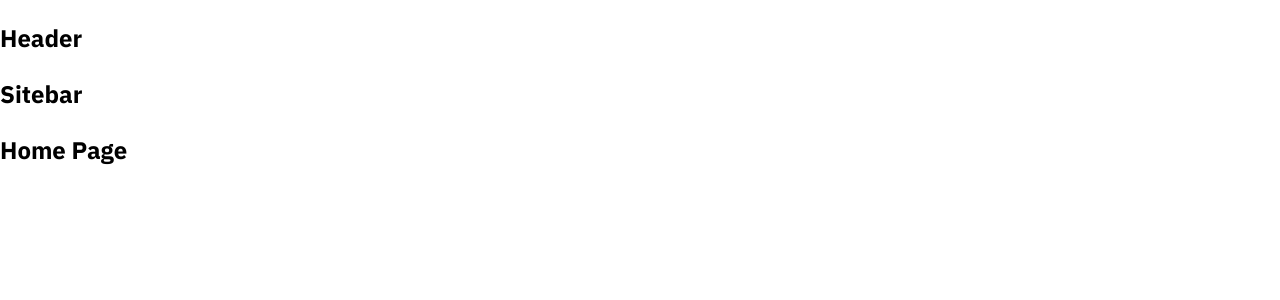
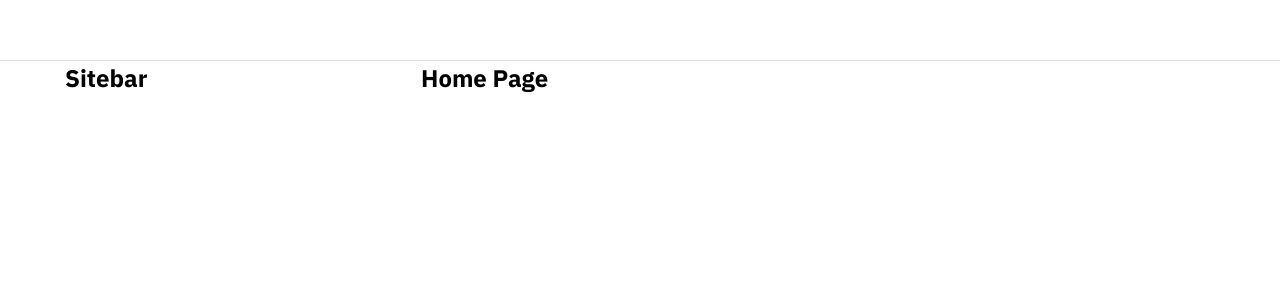
Before and after one commit to danhtuan3103/tiktok-ui, a React (Create React App) app: page / in a window 1280 px wide. Shown: the top 300 px of the page. Built offline with nearby package versions, Linux system fonts and the light colour scheme.

Commit message:
Dựng khung Layout mặc định

```diff
--- a/src/component/GlobalStyles/GlobalStyles.scss
+++ b/src/component/GlobalStyles/GlobalStyles.scss
@@ -4,9 +4,16 @@
 
 :root {
     --primary: #fe2c55;
+
+    // Default Layout
+
+    --default-layout-header-height: 60px;
+    --default-layout-width: 1150px;
 }
 
 * {
+    margin: 0;
+    padding: 0;
     box-sizing: border-box;
 }
 
--- /dev/null
+++ b/src/component/Layout/DefaultLayout/DefaultLayout.module.scss
@@ -0,0 +1,14 @@
+.wrapper {
+    display: flex;
+    flex-direction: column;
+    align-items: center;
+}
+
+.container {
+    width: var(--default-layout-width);
+    display: flex;
+}
+
+.content {
+    flex: 1;
+}
--- /dev/null
+++ b/src/component/Layout/DefaultLayout/Sitebar/Sitebar.module.scss
@@ -0,0 +1,3 @@
+.wrapper {
+    width: 356px;
+}
--- a/src/component/Layout/DefaultLayout/Sitebar/index.js
+++ b/src/component/Layout/DefaultLayout/Sitebar/index.js
@@ -1,5 +1,14 @@
+import classNames from 'classnames/bind';
+import styles from './Sitebar.module.scss';
+
+const cx = classNames.bind(styles);
+
 function Sitebar() {
-    return <h2>Sitebar</h2>;
+    return (
+        <aside className={cx('wrapper')}>
+            <h2>Sitebar</h2>
+        </aside>
+    );
 }
 
 export default Sitebar;
--- a/src/component/Layout/DefaultLayout/index.js
+++ b/src/component/Layout/DefaultLayout/index.js
@@ -1,13 +1,17 @@
+import classNames from 'classnames/bind';
 import Header from '../component/Header';
 import Sitebar from './Sitebar';
+import styles from './DefaultLayout.module.scss';
+
+const cx = classNames.bind(styles);
 
 function DefaultLayout({ children }) {
     return (
-        <div>
+        <div className={cx('wrapper')}>
             <Header></Header>
-            <div className="container">
+            <div className={cx('container')}>
                 <Sitebar></Sitebar>
-                <div className="content">{children}</div>
+                <div className={cx('content')}>{children}</div>
             </div>
         </div>
     );
--- /dev/null
+++ b/src/component/Layout/component/Header/Header.module.scss
@@ -0,0 +1,12 @@
+.wrapper {
+    width: 100%;
+    height: var(--default-layout-header-height, 60px);
+    box-shadow: 0px 1px 1px rgb(0 0 0 / 12%);
+    display: flex;
+    justify-content: center;
+}
+
+.inner {
+    height: 100%;
+    width: var(--default-layout-width);
+}
--- a/src/component/Layout/component/Header/index.js
+++ b/src/component/Layout/component/Header/index.js
@@ -1,5 +1,14 @@
+import styles from './Header.module.scss';
+import classNames from 'classnames/bind';
+
+const cx = classNames.bind(styles);
+
 function Header() {
-    return <h2>Header</h2>;
+    return (
+        <header className={cx('wrapper')}>
+            <div className={cx('inner')}></div>
+        </header>
+    );
 }
 
 export default Header;
```
